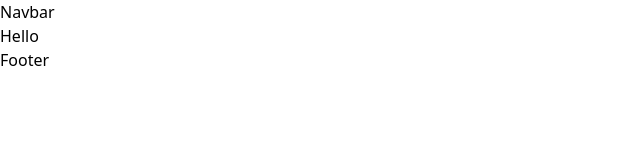
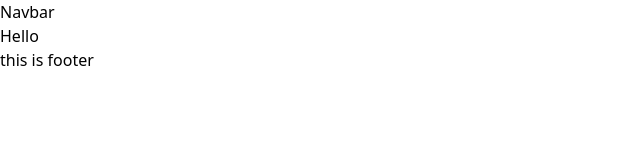
Before and after one commit to thomasmartinez114/znapply, a Next.js app: page / in a window 1280 px wide. Shown: the top 160 px of the page, without its empty margins (0-640 px from the left). Built offline with nearby package versions, Linux system fonts and the light colour scheme.

Commit message:
pushed footer

```diff
--- a/components/Footer.jsx
+++ b/components/Footer.jsx
@@ -1,9 +1,7 @@
-import React from 'react'
+import React from 'react';
 
 const Footer = () => {
-  return (
-    <div>Footer</div>
-  )
-}
+  return <div>this is footer</div>;
+};
 
-export default Footer
+export default Footer;
```
